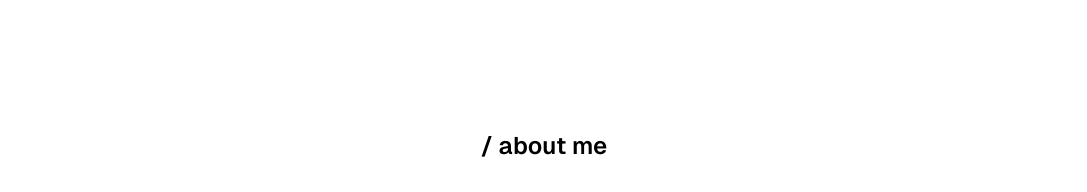
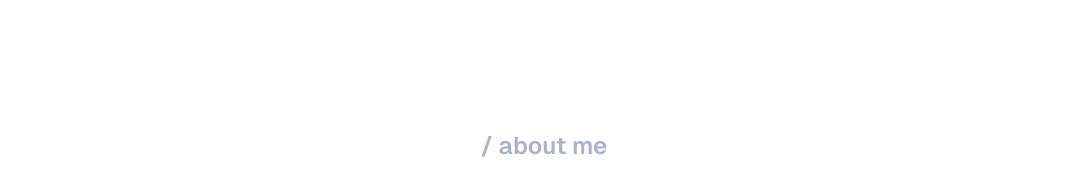
Before and after one commit to HikmaAnwar/hikma-s-portfolio, a Next.js app: page / in a window 1280 px wide. Shown: the part 1100-1292 px from the top of the page, without its empty margins (96-1183 px from the left). Built offline with nearby package versions, Linux system fonts and the light colour scheme.

Commit message:
Refactor: Update About component heading styles for improved readability

```diff
--- a/src/app/components/About.jsx
+++ b/src/app/components/About.jsx
@@ -54,7 +54,7 @@ const About = () => {
     <section id="about" className="py-16">
       <FadeInSection>
         <div className="text-center mb-8">
-          <h2 className="text-2xl font-semibold text-lightestSlate">
+          <h2 className="text-2xl font-semibold text-colors-slate text-lightestSlate">
             / about me
           </h2>
         </div>
```
